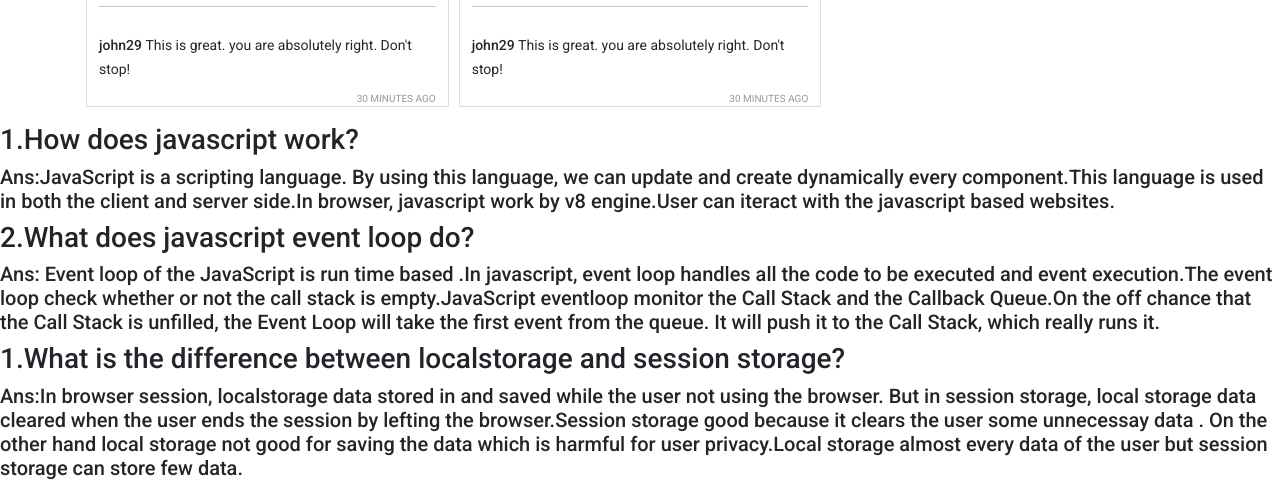
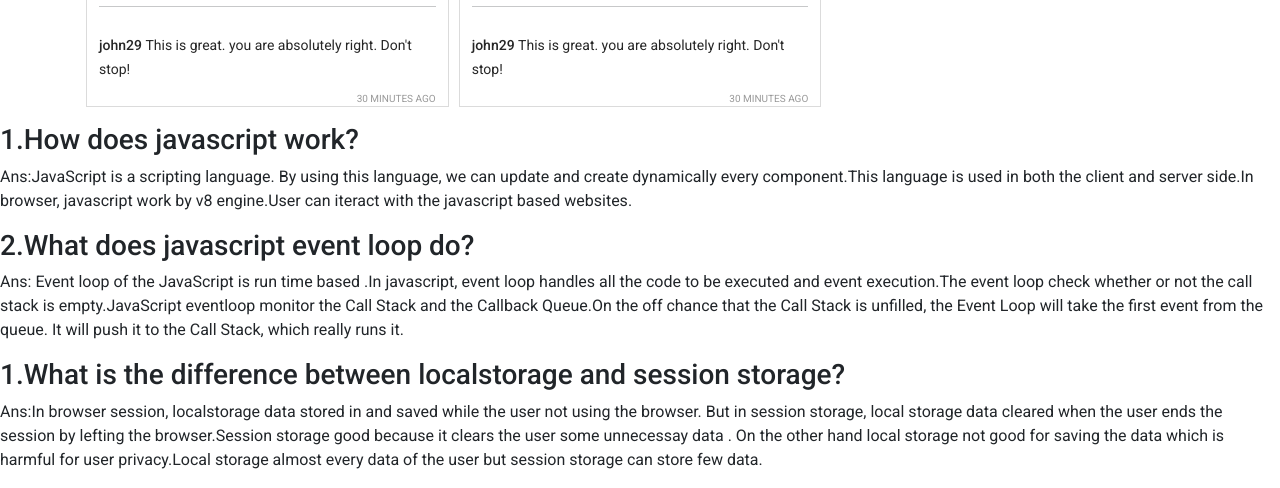
Before and after one commit to jeba-tech/insta-shohor, a plain HTML site: page index.html in a window 1280 px wide. Shown: the part 1425-1913 px from the top of the page. Drawn offline with nearby package versions, Linux system fonts and the light colour scheme.

Commit message:
final error

```diff
--- a/index.html
+++ b/index.html
@@ -59,21 +59,21 @@
     </main>
     <section>
         <h3>1.How does javascript work?</h3>
-        <h5>Ans:JavaScript is a scripting language. By using this language, we can update and create dynamically every
+        <p>Ans:JavaScript is a scripting language. By using this language, we can update and create dynamically every
             component.This language is used in both the client and server side.In browser, javascript work by v8
-            engine.User can iteract with the javascript based websites. </h5>
+            engine.User can iteract with the javascript based websites. </p>
         <h3>2.What does javascript event loop do?</h3>
-        <h5>Ans: Event loop of the JavaScript is run time based .In javascript, event loop handles all the code to be
+        <p>Ans: Event loop of the JavaScript is run time based .In javascript, event loop handles all the code to be
             executed and event execution.The event loop check whether or not the call stack is empty.JavaScript
             eventloop monitor the Call Stack and the Callback Queue.On the off chance that the Call Stack is unfilled,
             the Event Loop will take the first event from the queue. It will push it to the Call Stack, which really
-            runs it.</h5>
+            runs it.</p>
         <h3>1.What is the difference between localstorage and session storage?</h3>
-        <h5>Ans:In browser session, localstorage data stored in and saved while the user not using the browser. But in
+        <p>Ans:In browser session, localstorage data stored in and saved while the user not using the browser. But in
             session storage, local storage data cleared when the user ends the session by lefting the browser.Session
             storage good because it clears the user some unnecessay data . On the other hand local storage not good for
             saving the data which is harmful for user privacy.Local storage almost every data of the user but session
-            storage can store few data. </h5>
+            storage can store few data. </p>
     </section>
     <footer></footer>
 
--- a/js/app.js
+++ b/js/app.js
@@ -142,6 +142,7 @@ const showPosts = (posts) => {
 };
 
 const displayLikedPosts = () => {
+  document.getElementById("liked").innerHTML = "";
   const likedPosts = getLikedPosts();
   likedPosts.forEach((post) => {
     const div = createPost(post);
@@ -150,11 +151,14 @@ const displayLikedPosts = () => {
 };
 
 const displayReportedPosts = () => {
+  document.getElementById("reported").innerHTML = "";
   const reportedPosts = getReportedPosts();
-  posts.forEach((post) => {
+  reportedPosts.forEach((post) => {
     const div = createPost(post);
     document.getElementById("reported").appendChild(div);
+    return;
   });
+
 };
 
 const loadPosts = async () => {
```
